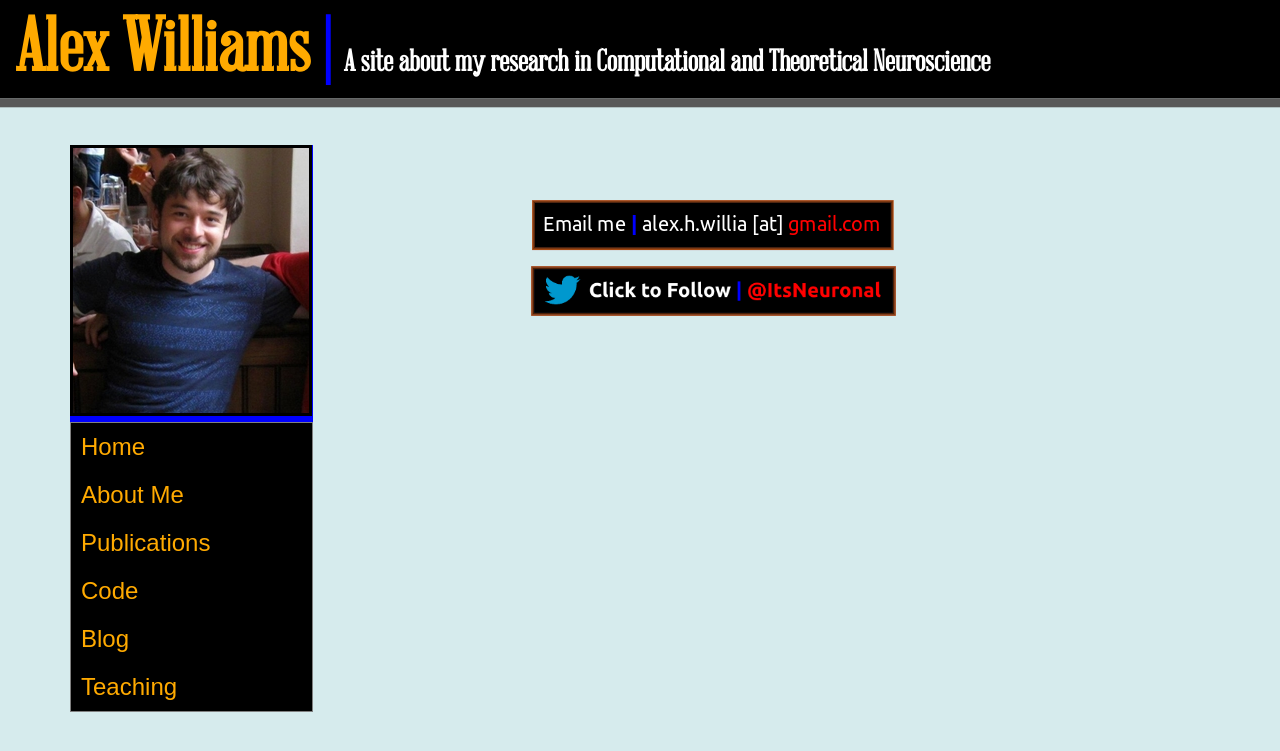
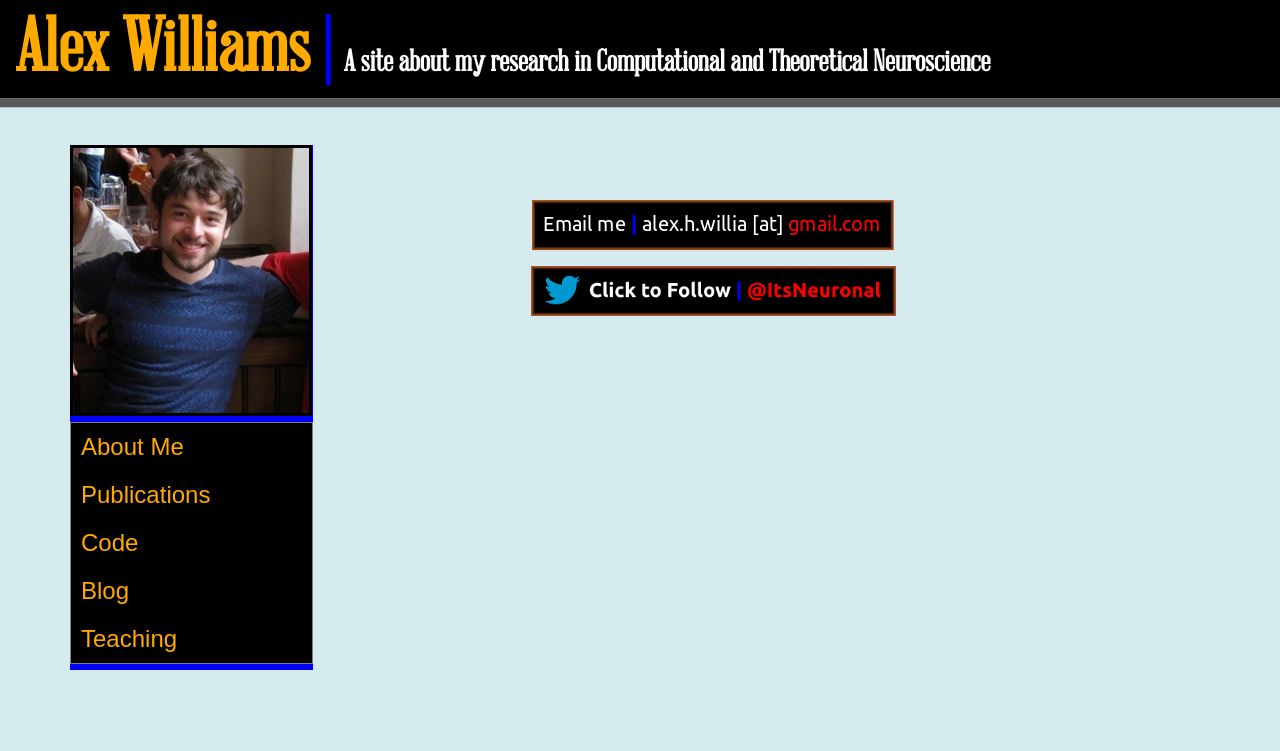
Before and after one commit to ahwillia/ahwillia.github.com, a Jekyll site: the page built from index.html, in a window 1280 px wide. Shown: the top 751 px of the page. Built offline with Jekyll 4.4.1, drawn with Linux system fonts in a browser that asks for light colours.

Commit message:
delete home link on sidebar

```diff
--- a/_layouts/default.html
+++ b/_layouts/default.html
@@ -28,11 +28,10 @@
   </div>
   <div style="float:left;width:100%;height:780px;">
     <div id="navbar">
-	  <img src="/img/mypic.jpg" style="border-style:solid;border-width:3px">
+	  <img src="/img/mypic.jpg" style="border-style:solid;border-width:3px" href="/">
       <nav role="navigation">
           <ul>
 			<span class="navlinks">
-            <li><a href="/">Home</a></li>
             <li><a href="/about/">About Me</a></li>
             <li><a href="/pubs/">Publications</a></li>
             <li><a href="/code/">Code</a></li>
```
